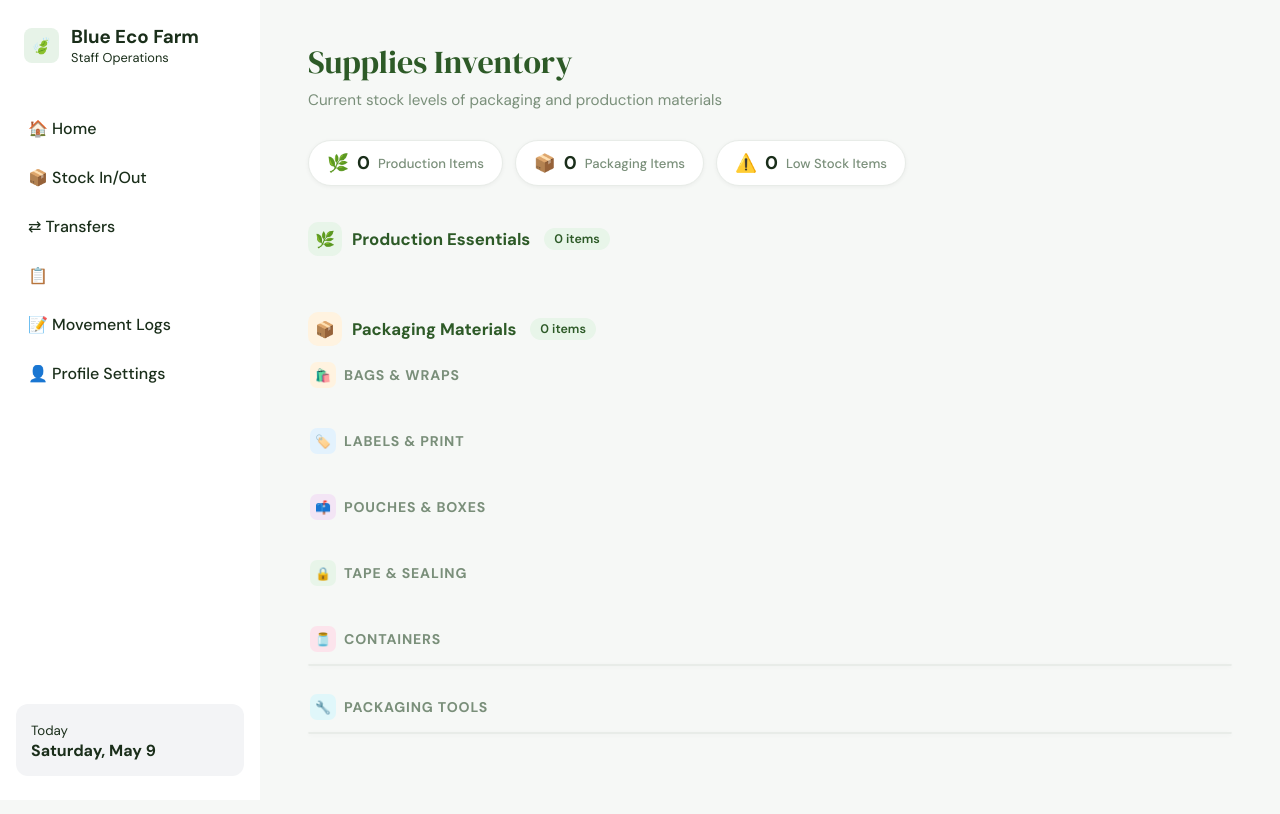
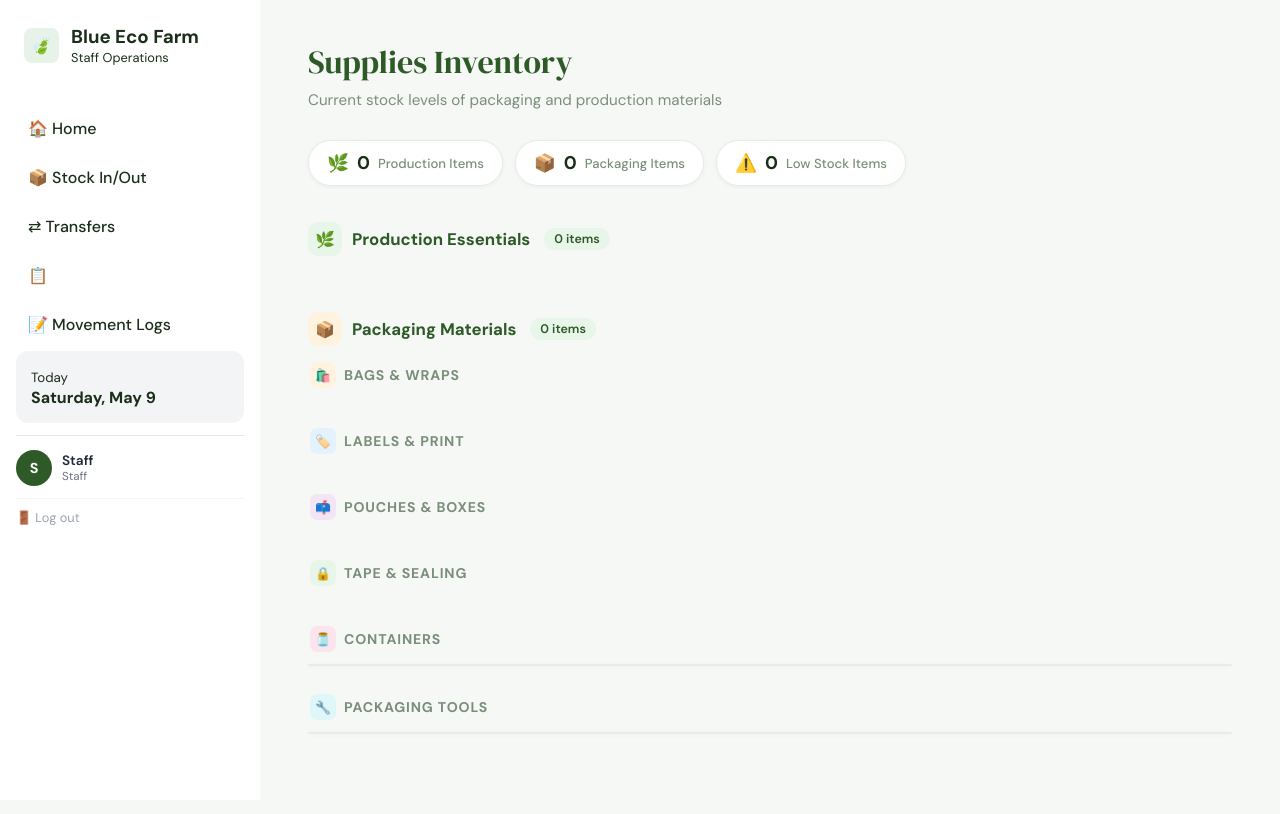
Before and after one commit to Yancy321/Prototype-BlueEcoFarm, a PHP site: page /blue-eco-farm/supplies.php in a window 1280 px wide. Run offline with PHP 8.4, Linux system fonts and the light colour scheme; data that the repository does not hold is empty.

```diff
--- a/includes/staff_sidebar.php
+++ b/includes/staff_sidebar.php
@@ -1,3 +1,17 @@
+<?php
+/**
+ * staff_sidebar.php — Blue Eco Farm Staff Portal
+ *
+ * Expects $currentPage to be set on the including page.
+ * Reads the logged-in user from $_SESSION['user'] (set by AuthManager::startSession).
+ */
+
+$sidebarUser = $_SESSION['user'] ?? [];
+$sidebarName = $sidebarUser['full_name'] ?? 'Staff';
+$sidebarRole = ucfirst($sidebarUser['role'] ?? 'staff');
+$sidebarInitial = strtoupper(substr($sidebarName, 0, 1));
+?>
+
 <div class="sidebar">
 
     <div class="brand">
@@ -18,7 +32,7 @@
 
     <div class="nav-links">
 
-        <a href="dashboard.php"
+        <a href="staff_dashboard.php"
            class="<?php echo ($currentPage == 'dashboard') ? 'active' : ''; ?>">
             🏠 Home
         </a>
@@ -43,26 +57,83 @@
             📝 Movement Logs
         </a>
 
-        <a href="profile.php"
-           class="<?php echo ($currentPage == 'profile') ? 'active' : ''; ?>">
-            👤 Profile Settings
-        </a>
-
     </div>
 
+    <!-- DATE WIDGET -->
     <div style="
-        margin-top:auto;
         background:#f3f4f6;
         padding:15px;
         border-radius:12px;
+        margin-bottom:12px;
     ">
+        <small>Today</small><br>
+        <strong><?php echo date('l, M j'); ?></strong>
+    </div>
 
-        <small>Today</small><br>
+    <!-- USER INFO + LOGOUT -->
+    <div style="
+        border-top:1px solid #e5e7eb;
+        padding-top:14px;
+    ">
+        <div style="
+            display:flex;
+            align-items:center;
+            gap:10px;
+        ">
+            <!-- Avatar -->
+            <div style="
+                width:36px;
+                height:36px;
+                background:#2d5a27;
+                border-radius:50%;
+                display:flex;
+                align-items:center;
+                justify-content:center;
+                font-size:0.9rem;
+                font-weight:700;
+                color:#fff;
+                flex-shrink:0;
+            ">
+                <?php echo $sidebarInitial; ?>
+            </div>
 
-        <strong>
-            <?php echo date('l, M j'); ?>
-        </strong>
+            <!-- Name & Role -->
+            <div style="overflow:hidden;">
+                <div style="
+                    font-size:0.85rem;
+                    font-weight:600;
+                    color:#1f2937;
+                    white-space:nowrap;
+                    overflow:hidden;
+                    text-overflow:ellipsis;
+                ">
+                    <?php echo htmlspecialchars($sidebarName); ?>
+                </div>
+                <div style="
+                    font-size:0.72rem;
+                    color:#6b7280;
+                ">
+                    <?php echo htmlspecialchars($sidebarRole); ?>
+                </div>
+            </div>
+        </div>
 
+        <!-- Logout -->
+        <a href="logout.php" style="
+            display:flex;
+            align-items:center;
+            gap:8px;
+            margin-top:12px;
+            padding-top:10px;
+            border-top:1px solid #f3f4f6;
+            color:#9ca3af;
+            font-size:0.8rem;
+            text-decoration:none;
+            transition:color .2s;
+        " onmouseover="this.style.color='#374151'"
+           onmouseout="this.style.color='#9ca3af'">
+            🚪 Log out
+        </a>
     </div>
 
 </div>
--- a/staff_dashboard.php
+++ b/staff_dashboard.php
@@ -407,11 +407,10 @@ body{
         </tbody>
 
     </table>
-
     <h3 style="color: var(--primary-green); font-weight: 700; margin-top: 40px; margin-bottom: 20px;">Inventory Report</h3>
 
         <div style="margin-bottom: 20px; color: var(--text-muted); font-size: 0.9rem;">
-            <p>Report generated on <?php echo date('F j, Y'); ?>. This analytics report provides key insights into inventory performance, stock levels, and operational trends.</p>
+            <p>Report generated on <?php echo date('F j, Y'); ?>. A quick overview of stock levels and inventory trends.</p>
         </div>
 
     <!-- CHARTS -->
```
Also changed, not shown: login.php (+112 -13 lines), src/AuthManager.php (+113 -19 lines).
